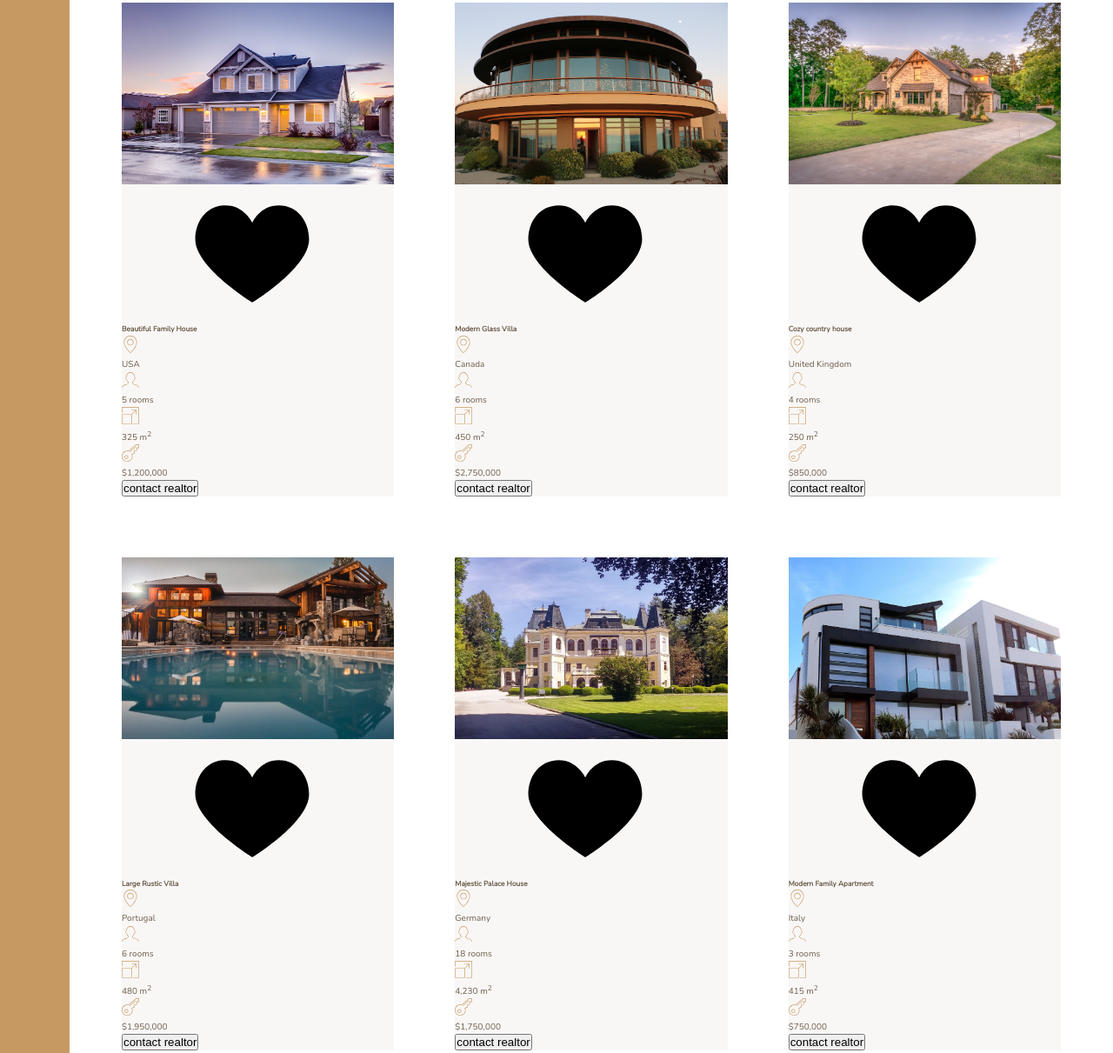
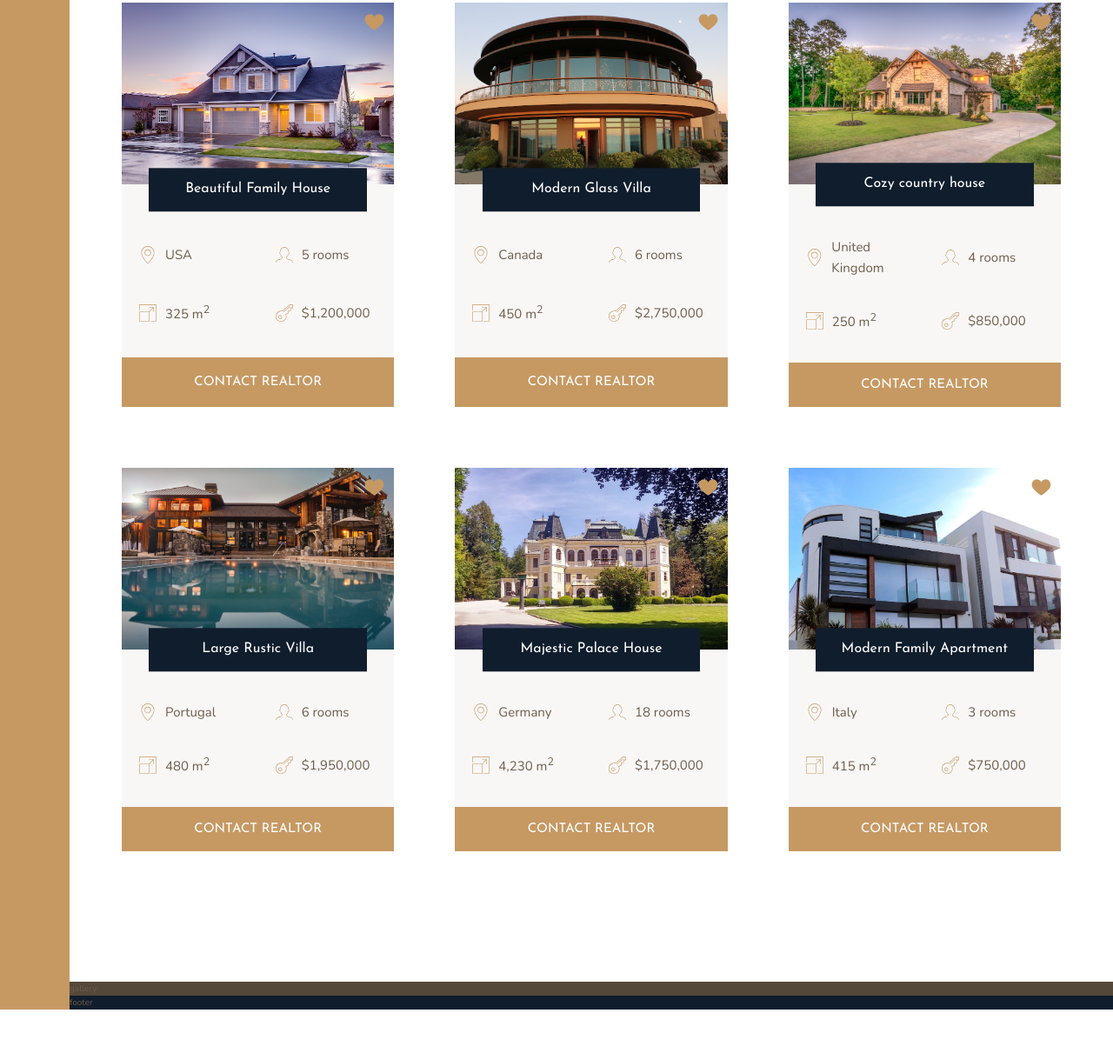
Before and after one commit to SZwerling/nexter, a website: page index.html in a window 1280 px wide. Shown: the part 1967-3178 px from the top of the page at 87% size. After the commit the page ends 3128 px from the top, so only its background shows below. Drawn offline with nearby package versions, Linux system fonts and the light colour scheme.

Commit message:
finish card layout

```diff
--- a/index.html
+++ b/index.html
@@ -127,7 +127,7 @@
                </svg>
                <p>$1,200,000</p>
             </div>
-            <button class="cta">contact realtor</button>
+            <button class="btn home__btn">contact realtor</button>
          </div>
 
          <div class="home">
@@ -160,7 +160,7 @@
                </svg>
                <p>$2,750,000</p>
             </div>
-            <button class="cta">contact realtor</button>
+            <button class="btn home__btn">contact realtor</button>
          </div>
 
          <div class="home">
@@ -193,7 +193,7 @@
                </svg>
                <p>$850,000</p>
             </div>
-            <button class="cta">contact realtor</button>
+            <button class="btn home__btn">contact realtor</button>
          </div>
 
          <div class="home">
@@ -226,7 +226,7 @@
                </svg>
                <p>$1,950,000</p>
             </div>
-            <button class="cta">contact realtor</button>
+            <button class="btn home__btn">contact realtor</button>
          </div>
 
          <div class="home">
@@ -259,7 +259,7 @@
                </svg>
                <p>$1,750,000</p>
             </div>
-            <button class="cta">contact realtor</button>
+            <button class="btn home__btn">contact realtor</button>
          </div>
 
          <div class="home">
@@ -292,7 +292,7 @@
                </svg>
                <p>$750,000</p>
             </div>
-            <button class="cta">contact realtor</button>
+            <button class="btn home__btn">contact realtor</button>
          </div>
       </section>
       <section class="gallery">gallery</section>
--- a/sass/_homes.scss
+++ b/sass/_homes.scss
@@ -11,31 +11,68 @@
 
 .home {
     background: $color-grey-light-1;
+    display: grid;
+    grid-template-columns: repeat(2, 1fr);
+    grid-row-gap: 3.5rem;
 
     &__img {
         width: 100%;
+        grid-column: 1 / 3;
+        grid-row: 1 / 2;
+        z-index: 1;
     }
 
     &__like {
-
+        grid-row: 1 / 2;
+        grid-column: 2/ 3;
+        fill: $color-primary;
+        height: 2.5rem;
+        width: 2.5rem;
+        z-index: 2;
+        justify-self: end;
+        margin: 1rem;
     }
 
     &__name {
+        grid-row: 1 / 2;
+        grid-column: 1 / -1;
+        z-index: 2;
+        justify-self: center; //row axis
+        align-self: flex-end; //column axis
+        width: 80%;
+        font-family: $font-display;
+        font-size: 1.6rem;
+        text-align: center;
+        padding: 1.25rem;
+        background: $color-secondary;
+        color: white;
+        font-weight: 400;
+        transform: translateY(50%);
+    }
 
+    &__location,
+    &__rooms {
+        margin-top: 2.5rem;
     }
 
     &__location,
     &__rooms,
     &__area,
     &__price {
+        font-size: 1.5rem;
+        margin-left: 2rem;
+        display: flex;
+        align-items: center;
+        gap: 1rem;
+
         svg {
             fill: $color-primary;
             height: 2rem;
             width: 2rem;
         }
 
-        p {
-
-        }
+    }
+    &__btn {
+        grid-column: span 2;
     }
 }
```
Also changed, not shown: css/style.css.
